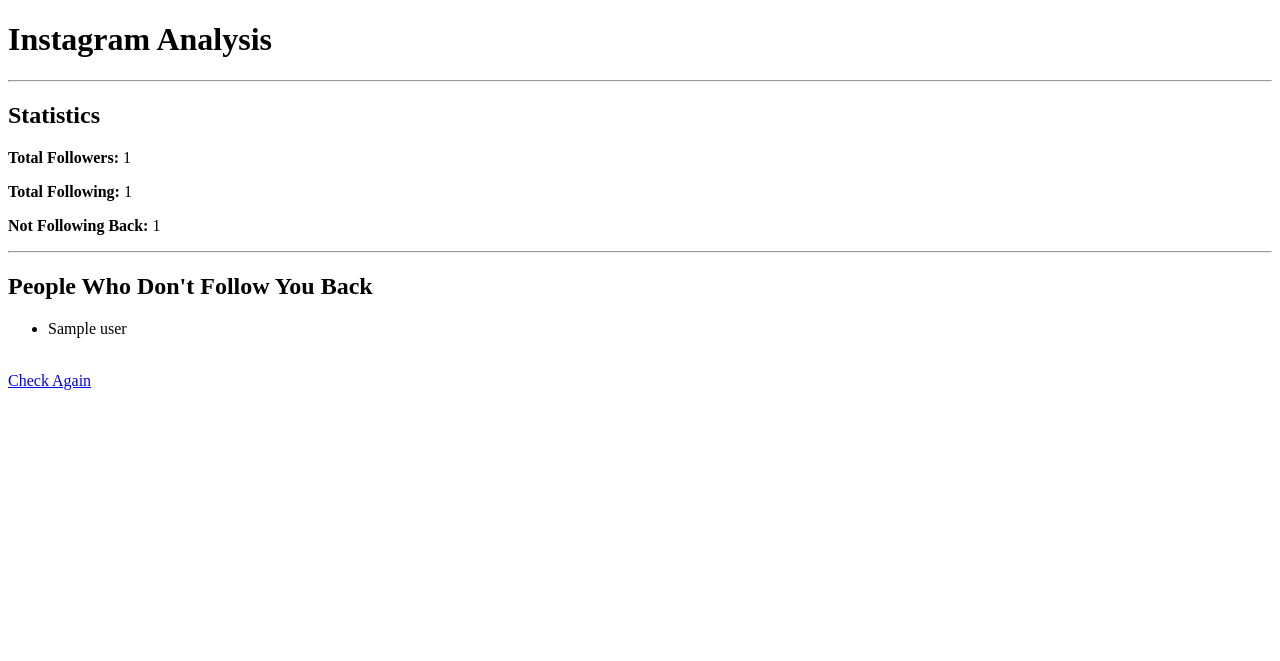
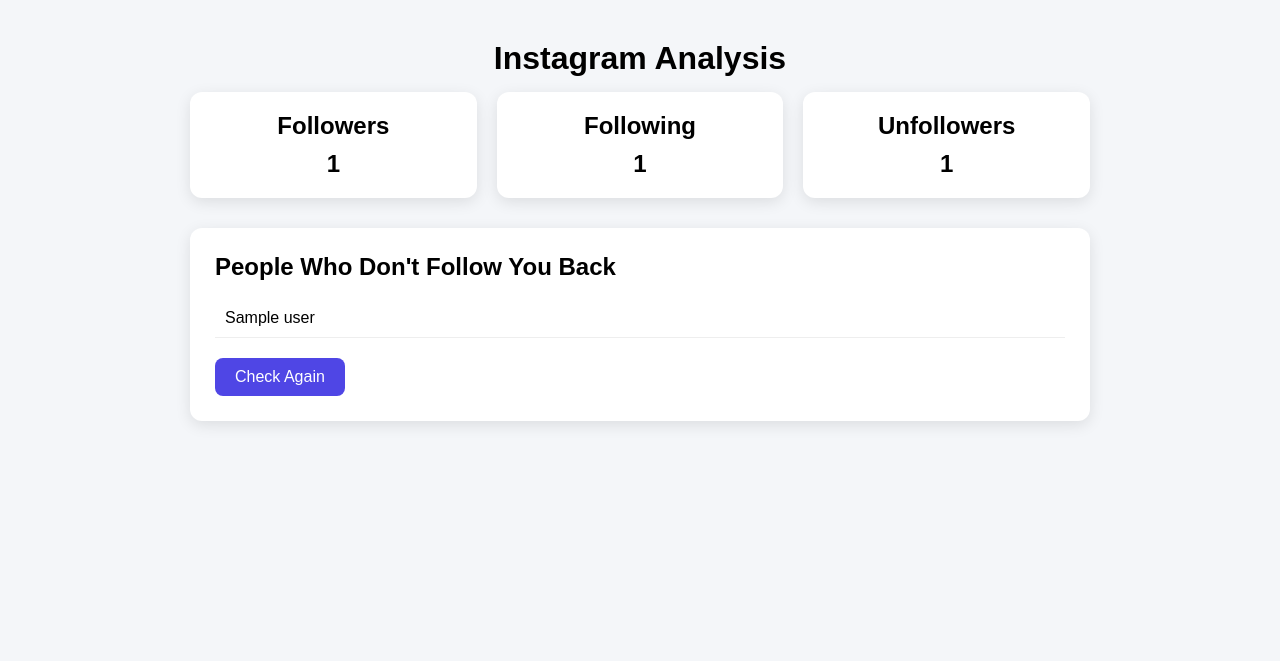
Before and after one commit to omkara24/Instagram-Unfollowers-Checker, a Flask app: template templates/results.html in a window 1280 px wide. Shown: the top 661 px of the page. Before the commit the page ends 390 px from the top, so only its background shows below. Run offline with Flask 3, Linux system fonts and the light colour scheme; the template is opened without the code that fills it: most values are stand-ins (such as "Sample title", 1, 10 or a date in 2020).

Commit message:
Updated results.html

```diff
--- a/templates/results.html
+++ b/templates/results.html
@@ -2,24 +2,38 @@
 <html>
 <head>
     <title>Instagram Analysis</title>
+    <link rel="stylesheet" href="{{ url_for('static', filename='style.css') }}">
 </head>
 <body>
 
+<div class="container">
+
     <h1>Instagram Analysis</h1>
 
-    <hr>
+    <div class="stats">
 
-    <h2>Statistics</h2>
+        <div class="stat-card">
+            <h2>Followers</h2>
+            <p>{{ followers_count }}</p>
+        </div>
 
-    <p><strong>Total Followers:</strong> {{ followers_count }}</p>
+        <div class="stat-card">
+            <h2>Following</h2>
+            <p>{{ following_count }}</p>
+        </div>
 
-    <p><strong>Total Following:</strong> {{ following_count }}</p>
+        <div class="stat-card">
+            <h2>Unfollowers</h2>
+            <p>{{ non_followers_count }}</p>
+        </div>
 
-    <p><strong>Not Following Back:</strong> {{ non_followers_count }}</p>
+    </div>
 
-    <hr>
+    <div class="results">
 
         <h2>People Who Don't Follow You Back</h2>
+
+        <br>
 
         <ul>
             {% for user in non_followers %}
@@ -27,9 +41,13 @@
             {% endfor %}
         </ul>
 
-    <br>
+        <a class="back-btn" href="/">
+            Check Again
+        </a>
 
-    <a href="/">Check Again</a>
+    </div>
+
+</div>
 
 </body>
 </html>
```
Lines whose indentation alone changed are shown as unchanged.
